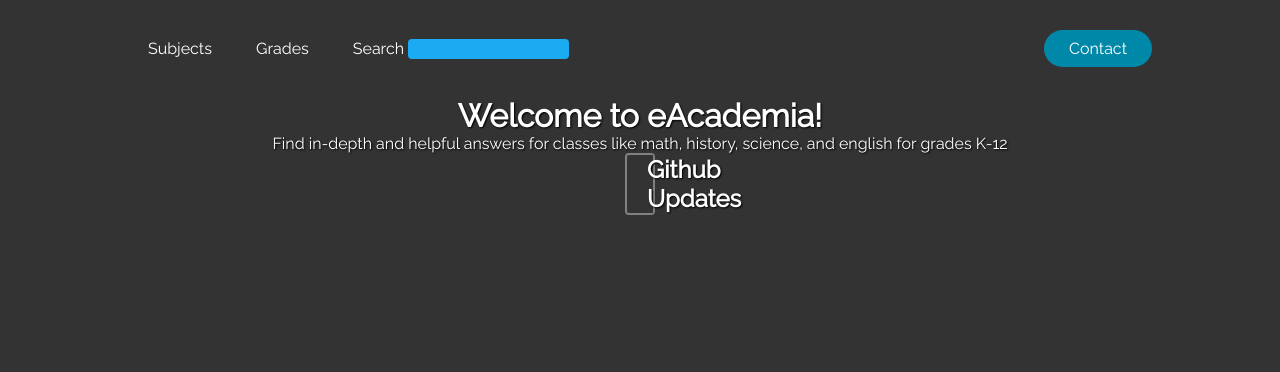
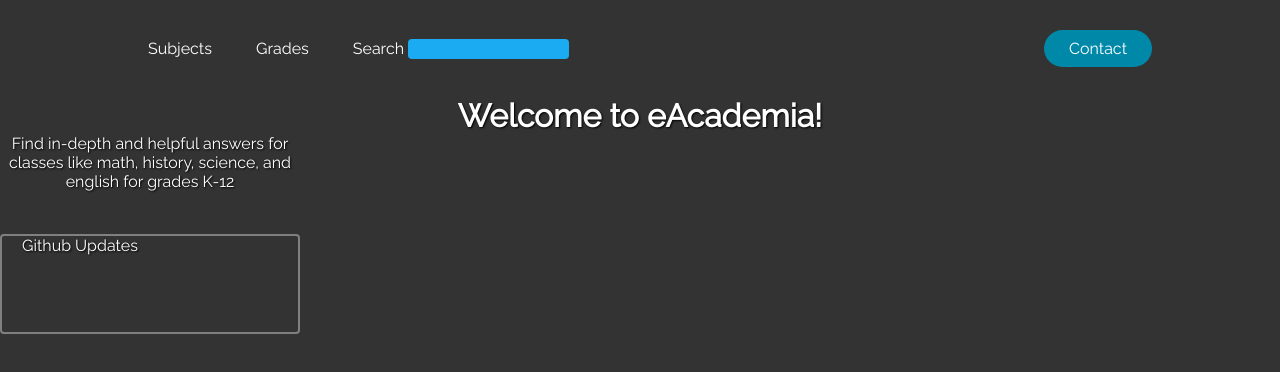
Before and after one commit to BanZ-Development/eAcademia, a website: page index.html in a window 1280 px wide. Drawn offline with Linux system fonts and the light colour scheme.

Commit message:
initial commit

```diff
--- a/css/home.css
+++ b/css/home.css
@@ -64,6 +64,8 @@ button:hover {
     color: rgb(255, 255, 255);
     text-shadow: 1px 1px 2px #000;
     font-family: "Raleway";
+    width: 300px;
+  height: 100px;
 }
 .h1 {
     text-align: center;
@@ -88,9 +90,6 @@ button:hover {
 .div {
     border: 2px solid grey;
     border-radius: 4px;
-    width: 30px;
-    margin-left: auto;
-    margin-top: auto;
-    margin-bottom: auto;
-    margin-right: auto;
+    width: 300px;
+  height: 100px;
 }
--- a/index.html
+++ b/index.html
@@ -20,7 +20,7 @@
         <h1 class="h1">Welcome to eAcademia!</h1>
         <p class="h2">Find in-depth and helpful answers for classes like math, history, science, and english for grades K-12</p>
         <div class="div">
-            <h2 class="h2" style="margin-left: 20px;">Github Updates</h2>
+            <a href="https://github.com/BanZ-Development/eAcademia" class="h2" style="margin-left: 20px;">Github Updates</a>
         </div>
     </body>
 </html>
```
